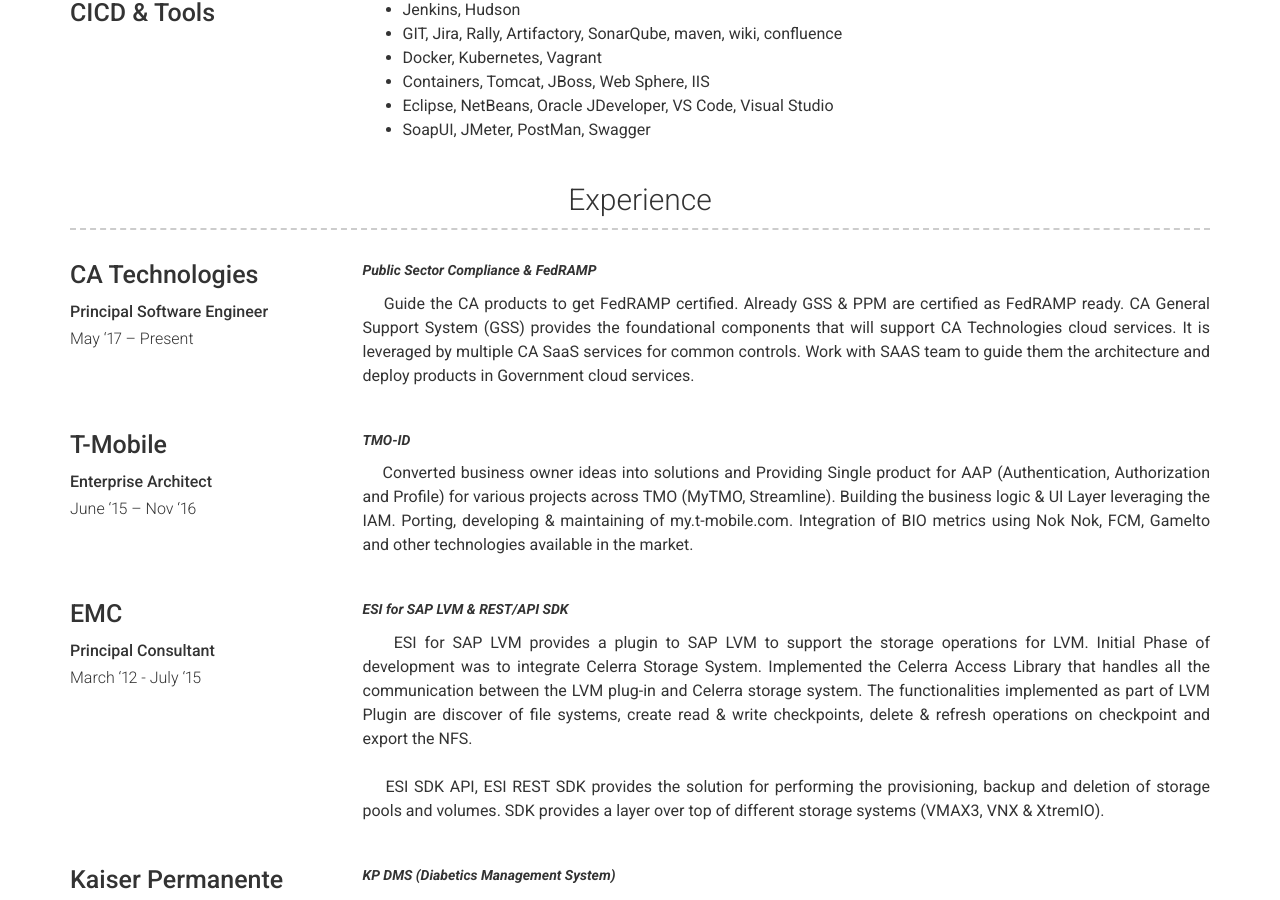
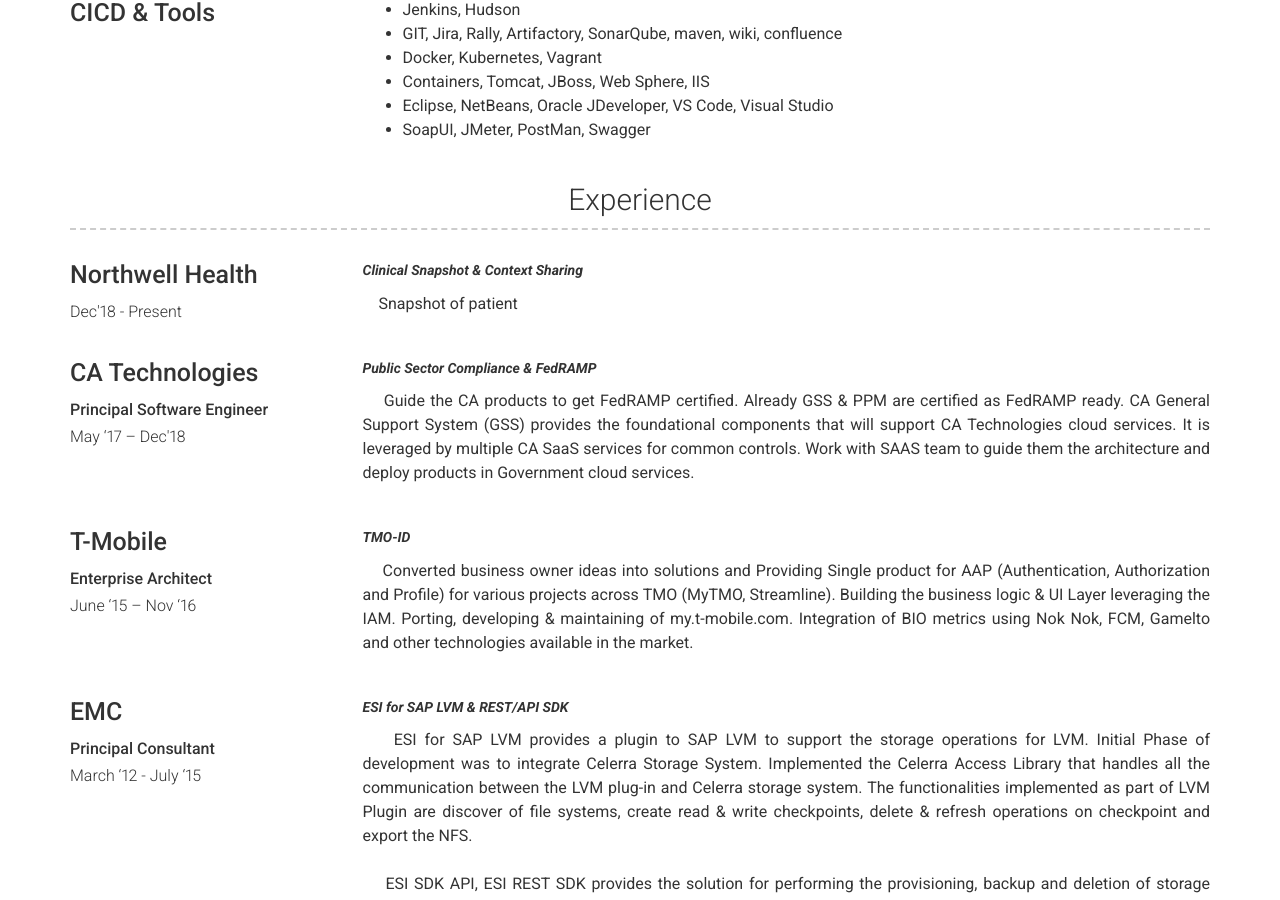
Before and after one commit to pradeepjaladi/pradeepjaladi.github.io, a Jekyll site: the page built from index.md, in a window 1280 px wide and 900 px high, scrolled down 1357 px. Built offline with Jekyll 4.4.1, drawn with Linux system fonts in a browser that asks for light colours.

Commit message:
Update experience.yml

```diff
--- a/_data/experience.yml
+++ b/_data/experience.yml
@@ -1,7 +1,15 @@
 # Experience template
+- company: Northwell Health
+  job_title:
+  dates: Dec'18 - Present
+  quote: >
+   Clinical Snapshot & Context Sharing
+  description: | # this will include new lines to allow paragraphs
+    &nbsp;&nbsp;&nbsp;&nbsp;Snapshot of patient
+
 - company: CA Technologies
   job_title: Principal Software Engineer
-  dates: May ‘17 – Present
+  dates: May ‘17 – Dec'18
   quote: >
    Public Sector Compliance & FedRAMP
   description: | # this will include new lines to allow paragraphs
```
